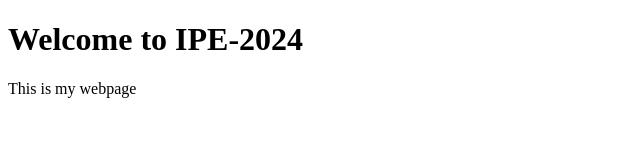
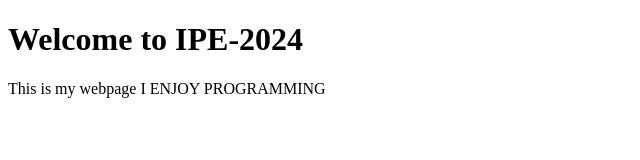
Before and after one commit to SokChanmakara/midterm-ipe-2024, a plain HTML site: page index.html in a window 1280 px wide. Shown: the whole page, without its empty margins (0-640 px from the left). Drawn offline with Linux system fonts and the light colour scheme.

Commit message:
made conflict in index.html

```diff
--- a/index.html
+++ b/index.html
@@ -7,6 +7,6 @@
 </head>
 <body>
     <h1>Welcome to IPE-2024</h1>
-    <p>This is my webpage</p>
+    <p>This is my webpage I ENJOY PROGRAMMING</p>
 </body>
 </html>
```
